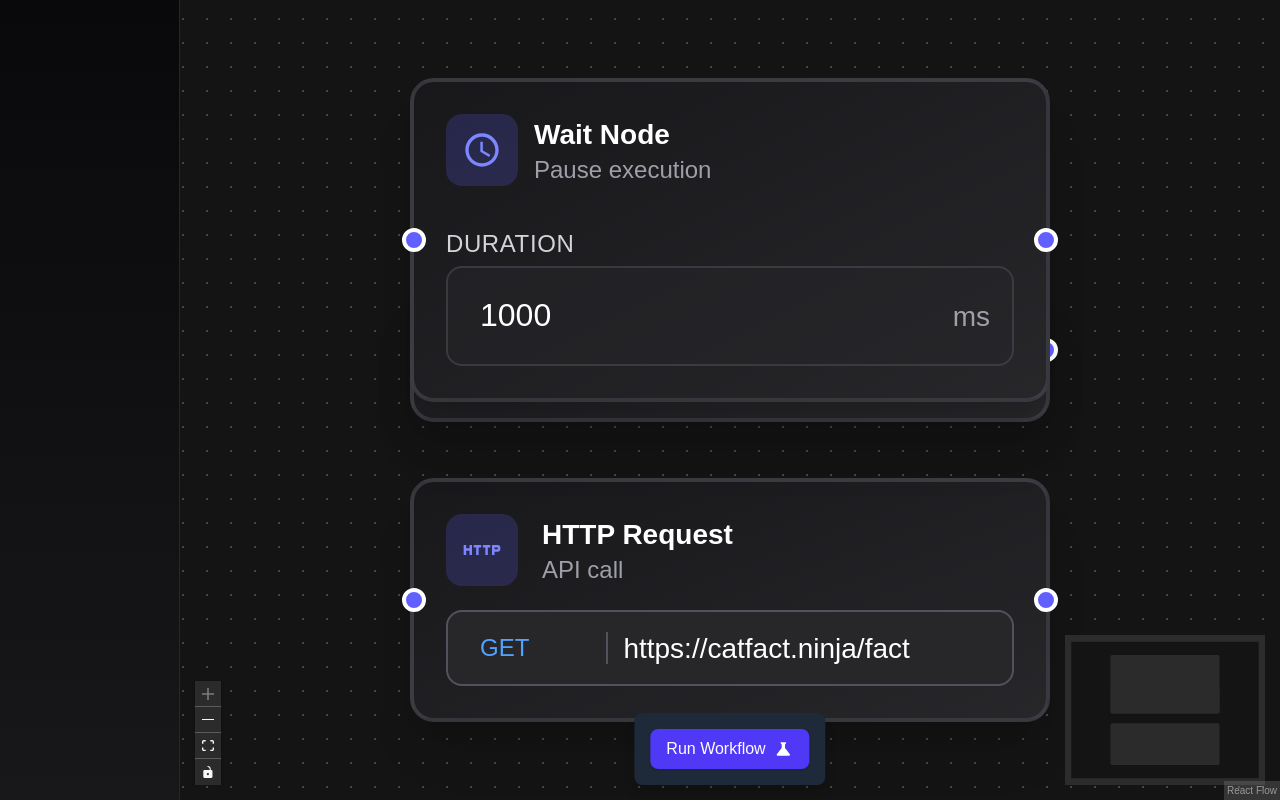
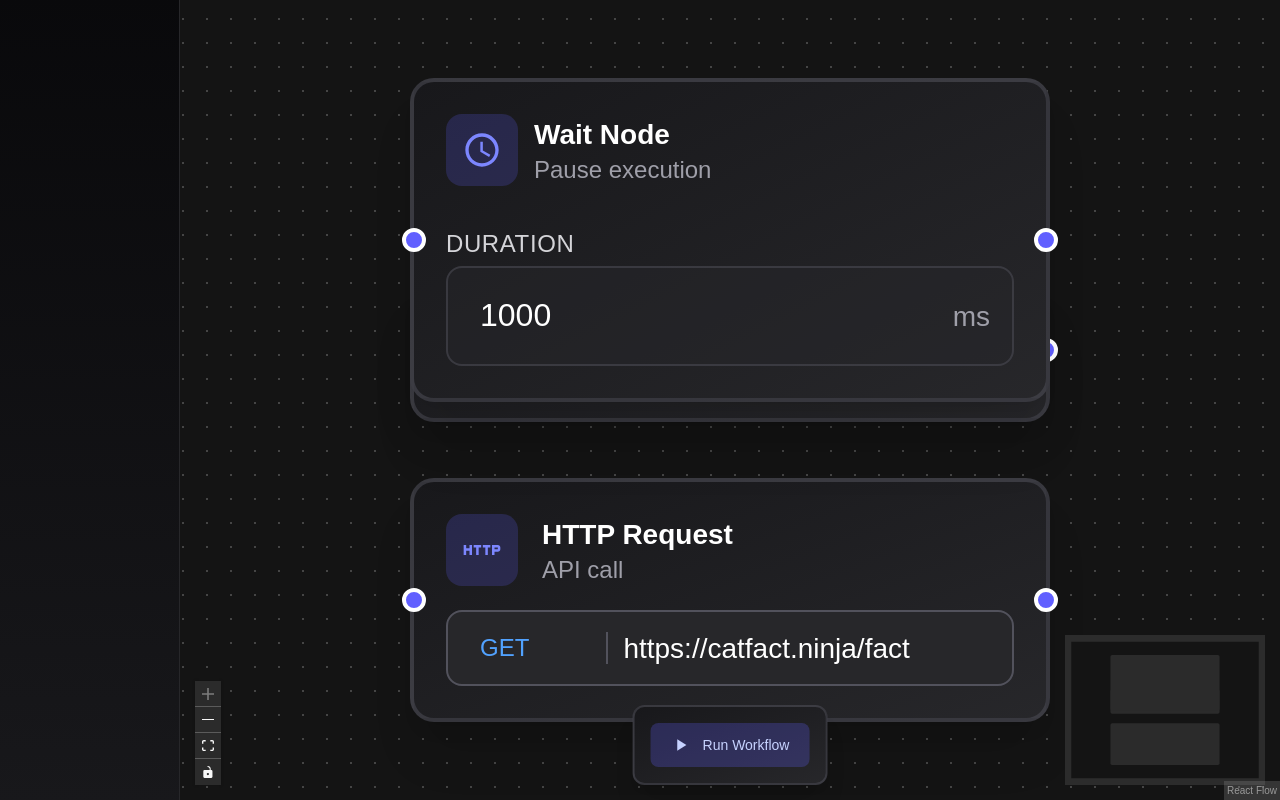
Before and after one commit to MaXianbibi/xka, a Next.js app: page /test_ in a window 1280 px wide. Built offline with nearby package versions, Linux system fonts and the light colour scheme.

Commit message:
refactore and optimisation of the control comp

```diff
--- a/app/lib/types/types.ts
+++ b/app/lib/types/types.ts
@@ -100,7 +100,6 @@ export interface StatusPanelProps {
 export interface WorkflowControlsProps {
   onRunWorkflow: () => void;
   onStopPolling: () => void;
-  onRefresh: () => void;
   onClearWorkflow: () => void;
   isRunning: boolean;
   isLoading: boolean;
--- a/app/test_/components/WorkflowControls.tsx
+++ b/app/test_/components/WorkflowControls.tsx
@@ -1,12 +1,160 @@
-import { memo } from 'react';
+import { memo, useMemo, useCallback } from 'react';
 import { Panel } from '@xyflow/react';
-import { MdScience, MdStop, MdRefresh } from "react-icons/md";
+import { MdPlayArrow, MdStop, MdClear } from "react-icons/md";
 import { WorkflowControlsProps } from '@/app/lib/types/types';
 
+// Constantes pour les classes CSS réutilisables
+const PANEL_CONTAINER_CLASSES = "bg-gradient-to-br from-zinc-900 to-zinc-800 rounded-xl border-2 border-zinc-600/50 shadow-xl p-4 hover:shadow-2xl hover:brightness-110 transition-all duration-300";
+const BUTTON_BASE_CLASSES = "flex items-center gap-3 px-5 py-3 rounded-lg font-medium transition-all duration-200";
+const BUTTON_SECONDARY_CLASSES = "flex items-center gap-2 px-4 py-3 rounded-lg font-medium transition-all duration-200";
+const SPINNER_CLASSES = "w-5 h-5 border-2 border-current border-t-transparent rounded-full animate-spin";
+
+// Constantes pour les styles des boutons
+const BUTTON_STYLES = {
+  run: {
+    active: 'bg-indigo-500/25 text-indigo-200 hover:bg-indigo-500/35 hover:text-white',
+    disabled: 'bg-zinc-700 text-zinc-400 cursor-not-allowed'
+  },
+  stop: 'bg-red-500/25 text-red-200 hover:bg-red-500/35 hover:text-white',
+  clear: 'bg-zinc-700/60 text-zinc-200 hover:bg-zinc-600/60 hover:text-white'
+} as const;
+
+// Composant pour l'icône de chargement
+const LoadingSpinner = memo(() => (
+  <div className={SPINNER_CLASSES} />
+));
+
+// Composant pour le bouton Run
+const RunButton = memo(({
+  onRunWorkflow,
+  isRunning,
+  isLoading
+}: {
+  onRunWorkflow: () => void;
+  isRunning: boolean;
+  isLoading: boolean;
+}) => {
+  const isDisabled = useMemo(() => isRunning || isLoading, [isRunning, isLoading]);
+
+  const buttonClass = useMemo(() =>
+    `${BUTTON_BASE_CLASSES} ${isDisabled ? BUTTON_STYLES.run.disabled : BUTTON_STYLES.run.active}`,
+    [isDisabled]
+  );
+
+  const handleClick = useCallback(() => {
+    if (!isDisabled) {
+      onRunWorkflow();
+    }
+  }, [onRunWorkflow, isDisabled]);
+
+  return (
+    <button
+      onClick={handleClick}
+      disabled={isDisabled}
+      className={buttonClass}
+    >
+      {isLoading ? (
+        <>
+          <LoadingSpinner />
+          <span className="text-sm">Running workflow...</span>
+        </>
+      ) : (
+        <>
+          <MdPlayArrow size={20} />
+          <span className="text-sm">Run Workflow</span>
+        </>
+      )}
+    </button>
+  );
+});
+
+// Composant pour le bouton Stop
+const StopButton = memo(({
+  onStopPolling,
+  shouldPoll
+}: {
+  onStopPolling: () => void;
+  shouldPoll: boolean;
+}) => {
+  const handleClick = useCallback(() => {
+    onStopPolling();
+  }, [onStopPolling]);
+
+  if (!shouldPoll) return null;
+
+  return (
+    <button
+      onClick={handleClick}
+      className={`${BUTTON_SECONDARY_CLASSES} ${BUTTON_STYLES.stop}`}
+    >
+      <MdStop size={18} />
+      <span className="text-sm">Stop</span>
+    </button>
+  );
+});
+
+// Composant pour le bouton Clear
+const ClearButton = memo(({
+  onClearWorkflow,
+  workflowId,
+  shouldPoll
+}: {
+  onClearWorkflow: () => void;
+  workflowId: string | null | undefined;
+  shouldPoll: boolean;
+}) => {
+  const handleClick = useCallback(() => {
+    onClearWorkflow();
+  }, [onClearWorkflow]);
+
+  const shouldShow = useMemo(() => workflowId && !shouldPoll, [workflowId, shouldPoll]);
+
+  if (!shouldShow) return null;
+
+  return (
+    <button
+      onClick={handleClick}
+      className={`${BUTTON_SECONDARY_CLASSES} ${BUTTON_STYLES.clear}`}
+    >
+      <MdClear size={18} />
+    </button>
+  );
+});
+
+// Composant pour le conteneur des boutons
+const ButtonContainer = memo(({
+  onRunWorkflow,
+  onStopPolling,
+  onClearWorkflow,
+  isRunning,
+  isLoading,
+  shouldPoll,
+  workflowId
+}: WorkflowControlsProps) => (
+  <div className="flex items-center gap-3">
+    <RunButton
+      onRunWorkflow={onRunWorkflow}
+      isRunning={isRunning}
+      isLoading={isLoading}
+    />
+
+    <StopButton
+      onStopPolling={onStopPolling}
+      shouldPoll={shouldPoll}
+    />
+
+    <ClearButton
+      onClearWorkflow={onClearWorkflow}
+      workflowId={workflowId}
+      shouldPoll={shouldPoll}
+    />
+  </div>
+));
+
+// Composant principal optimisé
 export const WorkflowControls = memo<WorkflowControlsProps>(({
   onRunWorkflow,
   onStopPolling,
-  onRefresh,
   onClearWorkflow,
   isRunning,
   isLoading,
@@ -14,50 +162,16 @@ export const WorkflowControls = memo<WorkflowControlsProps>(({
   workflowId
 }) => (
   <Panel position="bottom-center">
-    <div className="flex items-center gap-4 bg-gray-800 p-4 rounded-lg shadow-lg">
-      <button
-        onClick={onRunWorkflow}
-        disabled={isRunning || isLoading}
-        className={`
-          font-medium py-2 px-4 rounded-lg shadow transition duration-200
-          flex items-center justify-center gap-2
-          ${isRunning || isLoading
-            ? 'bg-gray-500 cursor-not-allowed'
-            : 'bg-indigo-600 hover:bg-indigo-500 text-white'
-          }
-        `}
-      >
-        {isLoading ? 'Running...' : 'Run Workflow'}
-        <MdScience size={20} />
-      </button>
-
-      {shouldPoll && (
-        <button
-          onClick={onStopPolling}
-          className="bg-red-600 hover:bg-red-500 text-white font-medium py-2 px-4 rounded-lg shadow transition duration-200 flex items-center gap-2"
-        >
-          Stop Polling
-          <MdStop size={20} />
-        </button>
-      )}
-
-      {workflowId && (
-        <button
-          onClick={onRefresh}
-          className="bg-gray-600 hover:bg-gray-500 text-white font-medium py-2 px-4 rounded-lg shadow transition duration-200 flex items-center gap-2"
-        >
-          <MdRefresh size={20} />
-        </button>
-      )}
-
-      {workflowId && !shouldPoll && (
-        <button
-          onClick={onClearWorkflow}
-          className="bg-gray-700 hover:bg-gray-600 text-white font-medium py-2 px-4 rounded-lg shadow transition duration-200"
-        >
-          Clear
-        </button>
-      )}
+    <div className={PANEL_CONTAINER_CLASSES}>
+      <ButtonContainer
+        onRunWorkflow={onRunWorkflow}
+        onStopPolling={onStopPolling}
+        onClearWorkflow={onClearWorkflow}
+        isRunning={isRunning}
+        isLoading={isLoading}
+        shouldPoll={shouldPoll}
+        workflowId={workflowId}
+      />
     </div>
   </Panel>
 ));
--- a/app/test_/page.tsx
+++ b/app/test_/page.tsx
@@ -118,7 +118,6 @@ export default function WorkflowPage() {
                 <WorkflowControls
                     onRunWorkflow={handleRunWorkflow}
                     onStopPolling={handleStopPolling}
-                    onRefresh={handleRefresh}
                     onClearWorkflow={handleClearWorkflow}
                     isRunning={isRunning}
                     isLoading={isLoading}
```
